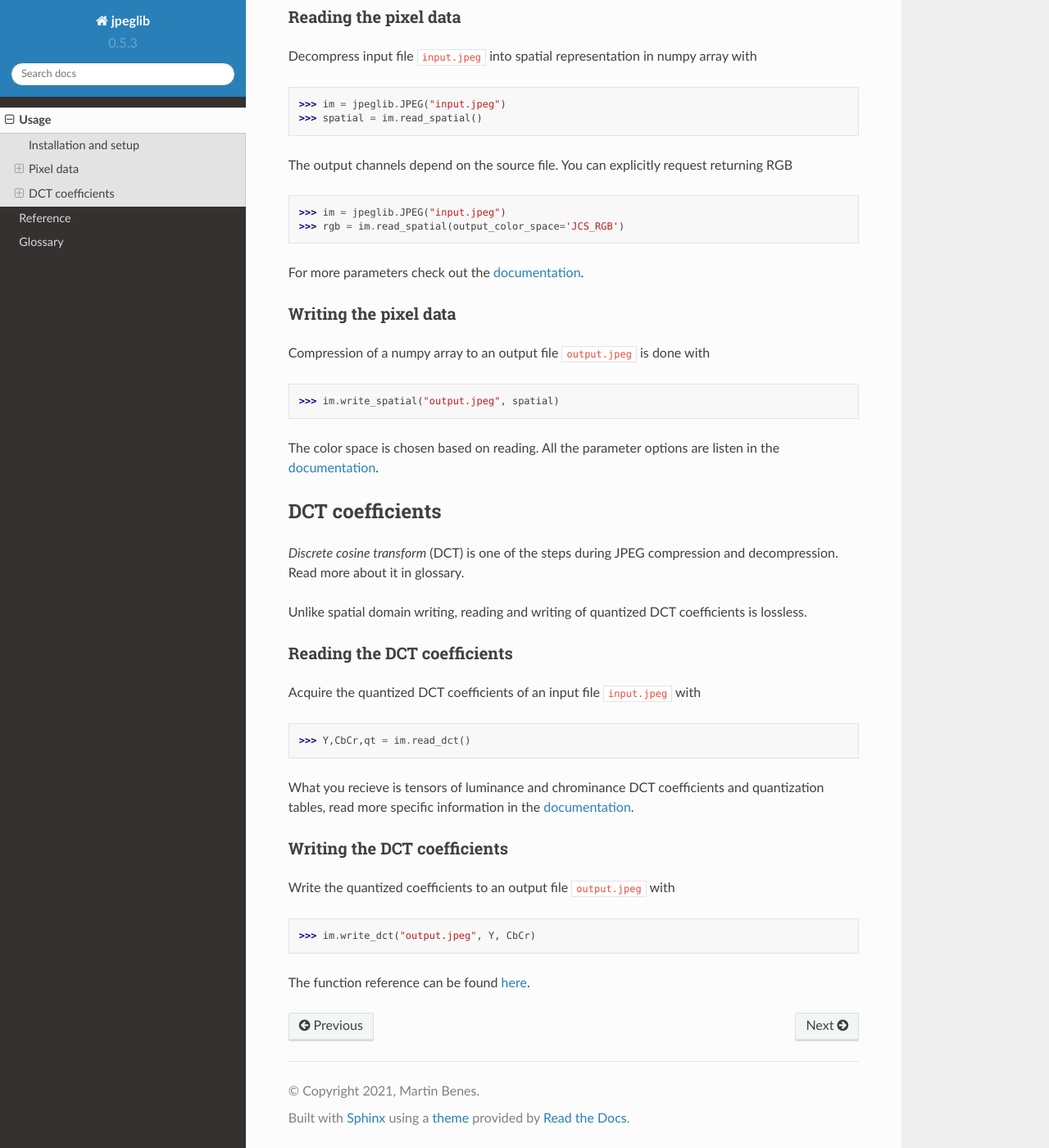
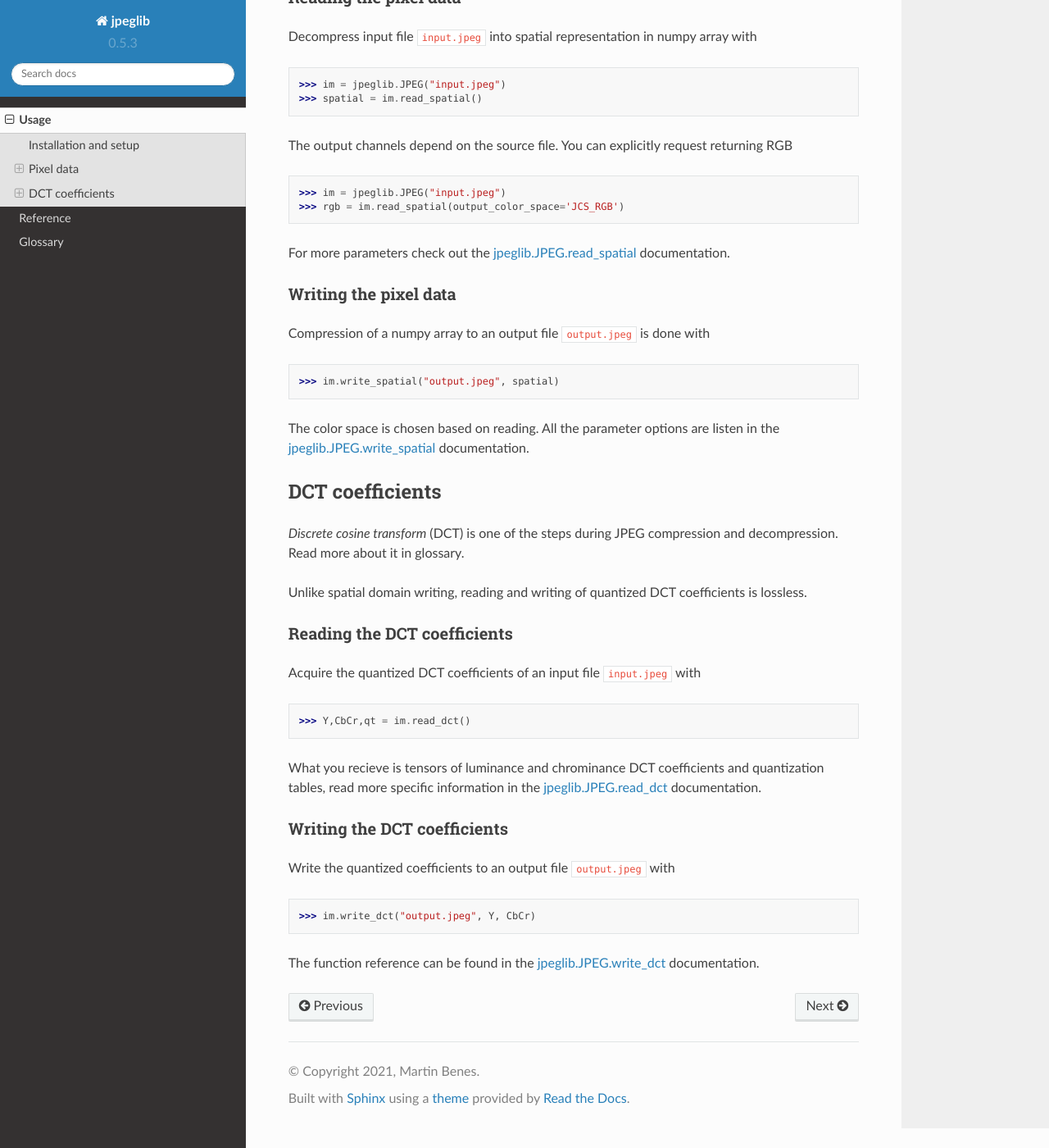
Before and after one commit to martinbenes1996/jpeglib, a Sphinx documentation site: the page built from docs/source/usage.rst, in a window 1280 px wide and 1400 px high, scrolled down 1080 px. Shown: the whole window at 82% size. Built offline with Sphinx 7.4.7 and the Read the Docs theme 2.0.0, drawn with Linux system fonts in a browser that asks for light colours.

Commit message:
toc updated links

```diff
--- a/docs/source/glossary.rst
+++ b/docs/source/glossary.rst
@@ -3,6 +3,9 @@
 
 This part briefly explains the concepts behind the library.
 The rest of documentation will refer to this page as a knowledge base.
+
+.. contents:: Table of Contents
+   :local:
 
 JPEG compression
 ----------------
--- a/docs/source/reference.rst
+++ b/docs/source/reference.rst
@@ -1,6 +1,8 @@
 Reference
 =========
+
 .. contents:: Table of Contents
+   :local:
 
 Working with jpegs
 ------------------
--- a/docs/source/usage.rst
+++ b/docs/source/usage.rst
@@ -2,6 +2,7 @@
 =====
 
 .. contents:: Table of Contents
+   :local:
 
 Installation and setup
 ----------------------
@@ -51,7 +52,8 @@
 >>> rgb = im.read_spatial(output_color_space='JCS_RGB')
 
 
-For more parameters check out the `documentation <https://jpeglib.readthedocs.io/en/latest/reference.html#jpeglib.JPEG.read_spatial>`_.
+For more parameters check out the `jpeglib.JPEG.read_spatial <https://jpeglib.readthedocs.io/en/latest/reference.html#jpeglib.JPEG.read_spatial>`_
+documentation.
 
 Writing the pixel data
 ^^^^^^^^^^^^^^^^^^^^^^
@@ -61,7 +63,8 @@
 >>> im.write_spatial("output.jpeg", spatial)
 
 The color space is chosen based on reading. All the parameter options are listen in the
-`documentation <https://jpeglib.readthedocs.io/en/latest/reference.html#jpeglib.JPEG.write_spatial>`_.
+`jpeglib.JPEG.write_spatial <https://jpeglib.readthedocs.io/en/latest/reference.html#jpeglib.JPEG.write_spatial>`_
+documentation.
 
 DCT coefficients
 ----------------
@@ -79,7 +82,8 @@
 >>> Y,CbCr,qt = im.read_dct()
 
 What you recieve is tensors of luminance and chrominance DCT coefficients and
-quantization tables, read more specific information in the `documentation <https://jpeglib.readthedocs.io/en/latest/reference.html#jpeglib.JPEG.read_dct>`_.
+quantization tables, read more specific information in the `jpeglib.JPEG.read_dct <https://jpeglib.readthedocs.io/en/latest/reference.html#jpeglib.JPEG.read_dct>`_
+documentation.
 
 Writing the DCT coefficients
 ^^^^^^^^^^^^^^^^^^^^^^^^^^^^
@@ -88,4 +92,5 @@
 
 >>> im.write_dct("output.jpeg", Y, CbCr)
 
-The function reference can be found `here <https://jpeglib.readthedocs.io/en/latest/reference.html#jpeglib.JPEG.write_dct>`_.
+The function reference can be found in the `jpeglib.JPEG.write_dct <https://jpeglib.readthedocs.io/en/latest/reference.html#jpeglib.JPEG.write_dct>`_
+documentation.
```
